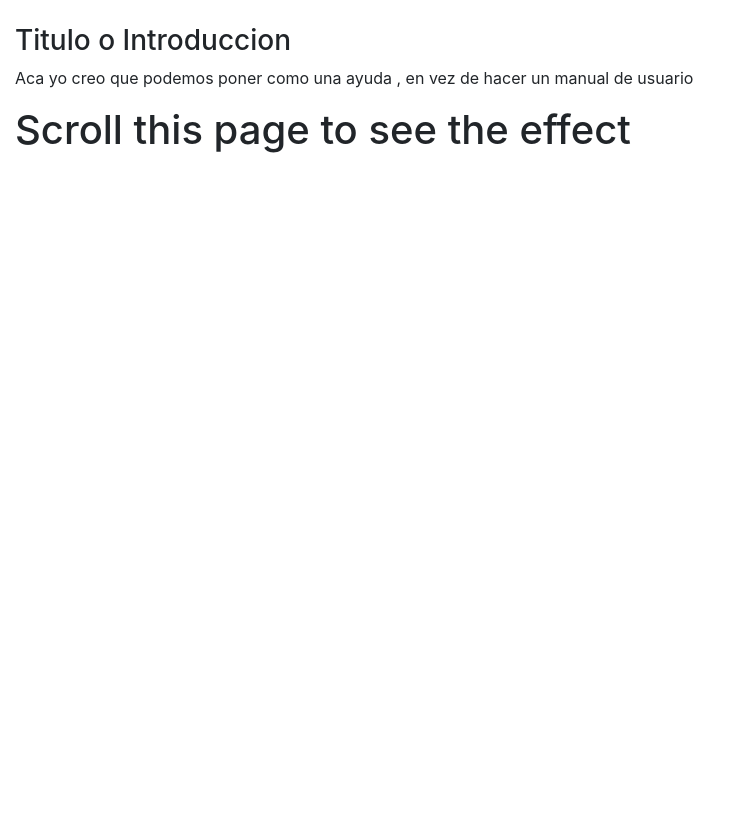
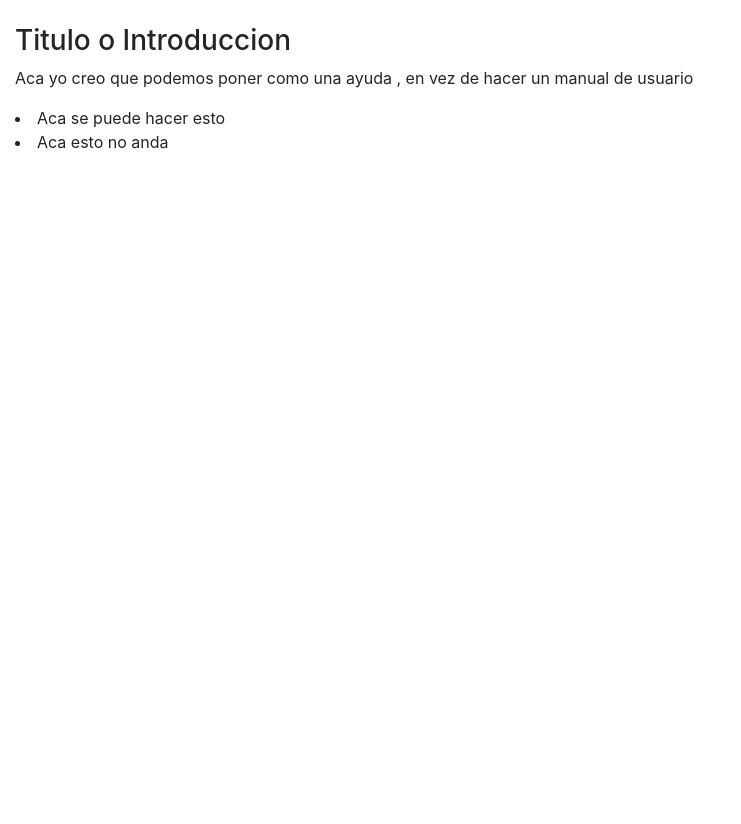
Before and after one commit to habprof2017/tpisimulacionDjango, a Django app: page / in a window 1280 px wide. Shown: the part 56-880 px from the top of the page, without its empty margins (0-741 px from the left). After the commit the page ends 800 px from the top, so only its background shows below. Run offline with Django 3.2, Linux system fonts and the light colour scheme; some libraries are stand-ins or nearby versions.

Commit message:
correcion de fdp

```diff
--- a/SimulacionTpi/settings.py
+++ b/SimulacionTpi/settings.py
@@ -25,7 +25,7 @@ SECRET_KEY = 'n2e2on&2%6llcs59*5-5^6*d4j@-jw*2seg&uc#@z@ox5tvyf+'
 # SECURITY WARNING: don't run with debug turned on in production!
 DEBUG = True
 
-ALLOWED_HOSTS = ["192.168.1.8", "127.0.0.1"]
+ALLOWED_HOSTS = ["192.168.1.8", "127.0.0.1", "japo2.pythonanywhere.com"]
 
 
 # Application definition
--- a/generador/views.py
+++ b/generador/views.py
@@ -10,16 +10,16 @@ def inicio(request):
 
 
 def generadorLote1(request):
-    minLote, maxLote = 0.333333, 0.397766
+    maxLote = 0.003472
     r = round(random.random(), 6)
-    x = round(round(maxLote - minLote, 6) * r + minLote, 6)
+    x = round(round(maxLote, 6) * r, 6)
 
     form = VariableL1ModelForm(initial={'valor': x}, auto_id=False)
 
     context = {
         "elform": form,
         "title": "Lote 1 - 'Tiempo de Arribo'",
-        "minymax": "Minimo: 0.333333 - Maximo: 0.397766",
+        "minymax": "Minimo: 0.000000 - Maximo: 0.003472",
     }
 
     if request.POST:
@@ -37,7 +37,7 @@ def generadorLote1(request):
 
 
 def generadorLote2(request):
-    minLote, maxLote = 0.003519, 0.008310
+    minLote, maxLote = 0.003472, 0.008333
 
     r = round(random.random(), 6)
     x = round(round(maxLote - minLote, 6) * r + minLote, 6)
@@ -47,7 +47,7 @@ def generadorLote2(request):
     context = {
         "elform": form,
         "title": "Lote 2 - 'Tiempo de Atencion'",
-        "minymax": "Minimo: 0.003519 - Maximo: 0.008310",
+        "minymax": "Minimo: 0.003472 - Maximo: 0.008333",
     }
 
     if request.POST:
--- a/templates/base.html
+++ b/templates/base.html
@@ -9,14 +9,15 @@
   <script src="https://cdnjs.cloudflare.com/ajax/libs/popper.js/1.14.0/umd/popper.min.js"></script>
   <script src="https://maxcdn.bootstrapcdn.com/bootstrap/4.1.0/js/bootstrap.min.js"></script>
 </head>
-<body style="height:800px">
+<body style="height:500px">
 
 {% include "navbarfix.html" %}
 
 <div class="container-fluid" style="margin-top:80px">
   <h3>Titulo o Introduccion</h3>
   <p>Aca yo creo que podemos poner como una ayuda , en vez de hacer un manual de usuario </p>
-  <h1>Scroll this page to see the effect</h1>
+  <li>Aca se puede hacer esto</li>
+  <li>Aca esto no anda</li>
 </div>
 
 </body>
```
